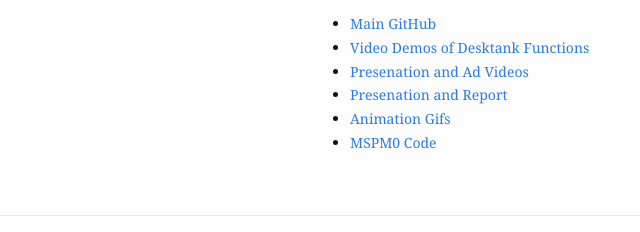
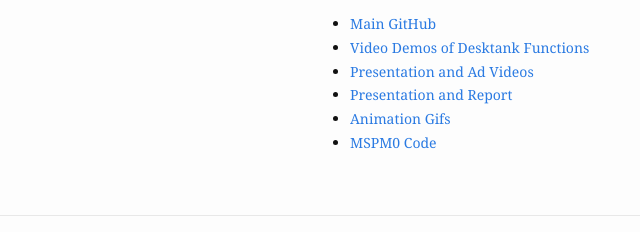
Before and after one commit to reneewrysinski/fish-tank, a plain HTML site: page index.html in a window 1280 px wide. Shown: the part 5019-5251 px from the top of the page, 0-640 px from the left. Drawn offline with Linux system fonts and the light colour scheme.

Commit message:
minor corrections to index.html
presenation to presentation

```diff
--- a/index.html
+++ b/index.html
@@ -203,8 +203,8 @@
             <ul>
               <li><a href="https://github.com/reneewrysinski/fish-tank">Main GitHub</a></li>
               <li><a href="https://github.com/reneewrysinski/fish-tank/tree/main/demos">Video Demos of Desktank Functions</a></li>
-              <li><a href="https://github.com/reneewrysinski/fish-tank/tree/main/videos">Presenation and Ad Videos</a></li>
-              <li><a href="https://github.com/reneewrysinski/fish-tank/tree/main/presentation-and-report">Presenation and Report</a></li>
+              <li><a href="https://github.com/reneewrysinski/fish-tank/tree/main/videos">Presentation and Ad Videos</a></li>
+              <li><a href="https://github.com/reneewrysinski/fish-tank/tree/main/presentation-and-report">Presentation and Report</a></li>
               <li><a href="https://github.com/reneewrysinski/fish-tank/tree/main/animation-gifs">Animation Gifs</a></li>
               <li><a href="https://github.com/reneewrysinski/fish-tank/tree/main/mspm0-code">MSPM0 Code</a></li>
             </ul>
```
